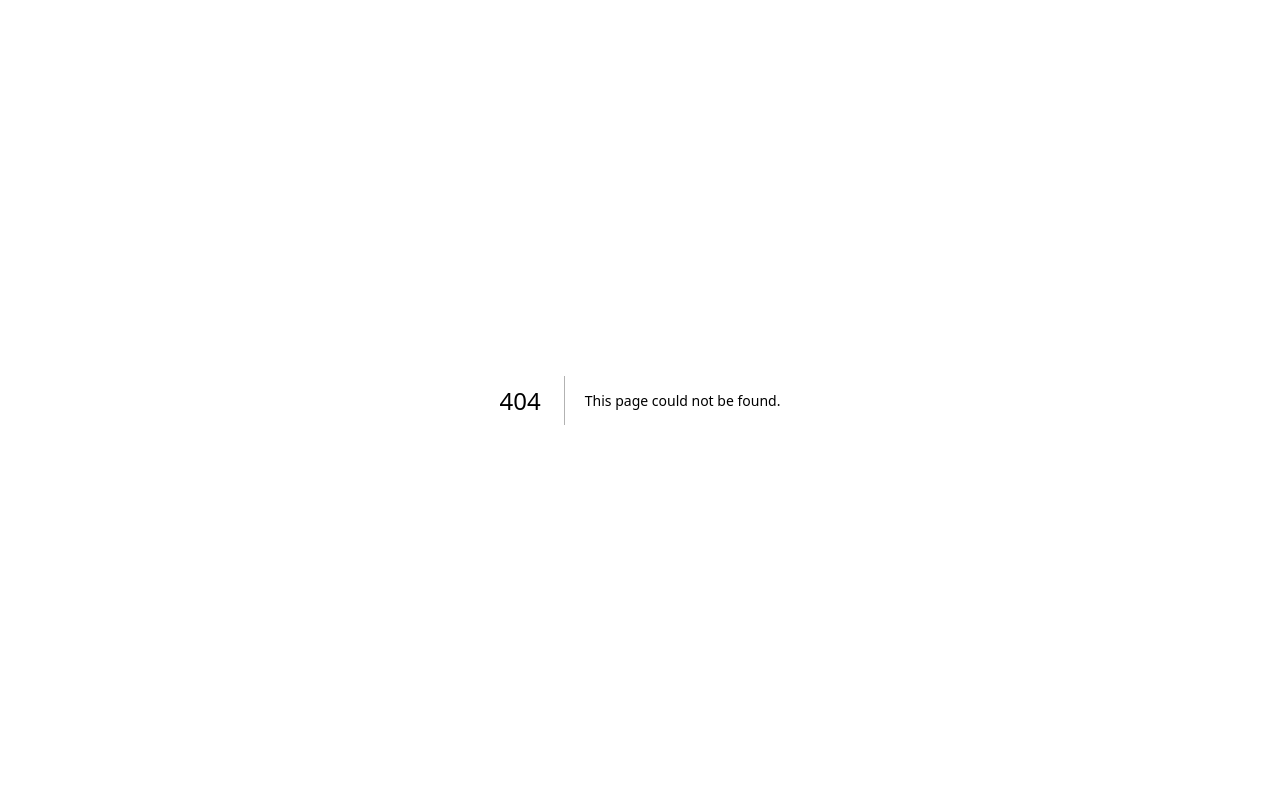
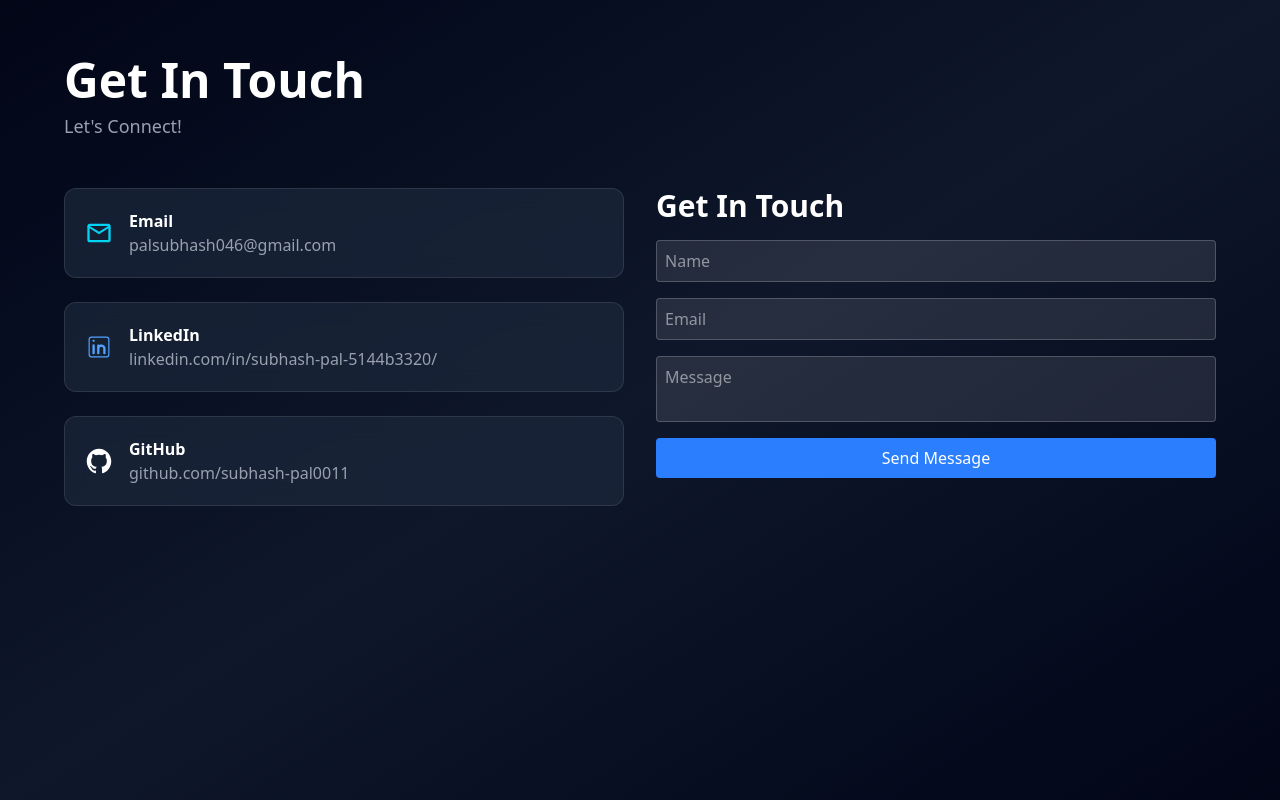
Before and after one commit to subhash-pal0011/subhash-nextjs-portfolio, a Next.js app: page /contect in a window 1280 px wide. Before the commit this address had no page. Built offline with nearby package versions, Linux system fonts and the light colour scheme.

Commit message:
complete contect page

```diff
--- /dev/null
+++ b/src/app/contect/page.jsx
@@ -0,0 +1,108 @@
+"use client"
+import React from "react"
+import { motion } from "framer-motion"
+import { MdOutlineEmail } from "react-icons/md"
+import { CiLinkedin } from "react-icons/ci"
+import { IoLogoGithub } from "react-icons/io5"
+import Contact from "@/comonent/Contect"
+
+const Page = () => {
+
+  const containerVariant = {
+    hidden: { opacity: 0 },
+    visible: {
+      opacity: 1,
+      transition: { staggerChildren: 0.2 }
+    }
+  }
+
+  const itemVariant = {
+    hidden: { opacity: 0, y: 30 },
+    visible: {
+      opacity: 1,
+      y: 0,
+      transition: { duration: 0.6, ease: "easeOut" }
+    }
+  }
+
+  return (
+    <div className="min-h-screen w-full bg-gradient-to-br from-[#020617] via-[#0f172a] to-[#020617] text-white">
+
+      <motion.div
+        variants={containerVariant}
+        initial="hidden"
+        animate="visible"
+        className="px-6 md:px-16 py-14"
+      >
+
+        {/* Heading */}
+        <motion.div variants={itemVariant} className="mb-12">
+          <h2 className="text-4xl md:text-5xl font-bold mb-2">Get In Touch</h2>
+          <p className="text-gray-400 text-lg">Let's Connect!</p>
+        </motion.div>
+
+        {/* Contact Info Cards */}
+        <div className="grid md:grid-cols-2 gap-8 mb-16">
+
+          <motion.div
+            variants={itemVariant}
+            className="space-y-6"
+          >
+            {/* Email */}
+            <div className="flex items-center gap-4 bg-slate-800/70 backdrop-blur-md p-5 rounded-xl border border-white/10 hover:border-white/20 transition">
+              <MdOutlineEmail size={28} className="text-cyan-400" />
+              <div>
+                <p className="font-semibold">Email</p>
+                <a
+                  href="mailto:palSubhash046@gmail.com"
+                  className="text-gray-400 hover:text-white"
+                >
+                  palsubhash046@gmail.com
+                </a>
+              </div>
+            </div>
+
+            {/* LinkedIn */}
+            <div className="flex items-center gap-4 bg-slate-800/70 backdrop-blur-md p-5 rounded-xl border border-white/10 hover:border-white/20 transition">
+              <CiLinkedin size={28} className="text-blue-400" />
+              <div>
+                <p className="font-semibold">LinkedIn</p>
+                <a
+                  href="https://linkedin.com/in/subhash-pal-5144b3320/"
+                  target="_blank"
+                  className="text-gray-400 hover:text-white"
+                >
+                  linkedin.com/in/subhash-pal-5144b3320/
+                </a>
+              </div>
+            </div>
+
+            {/* GitHub */}
+            <div className="flex items-center gap-4 bg-slate-800/70 backdrop-blur-md p-5 rounded-xl border border-white/10 hover:border-white/20 transition">
+              <IoLogoGithub size={28} className="text-white" />
+              <div>
+                <p className="font-semibold">GitHub</p>
+                <a
+                  href="https://github.com/subhash-pal0011"
+                  target="_blank"
+                  className="text-gray-400 hover:text-white"
+                >
+                  github.com/subhash-pal0011
+                </a>
+              </div>
+            </div>
+          </motion.div>
+
+          {/* Contact Form */}
+          <motion.div variants={itemVariant}>
+            <Contact />
+          </motion.div>
+
+        </div>
+
+      </motion.div>
+    </div>
+  )
+}
+
+export default Page
```
